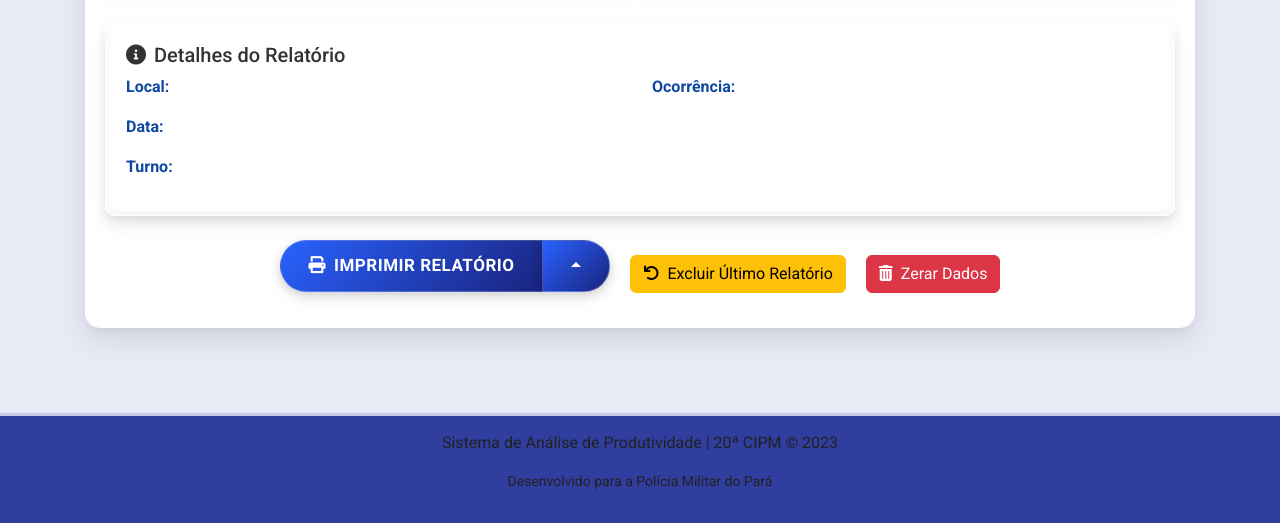
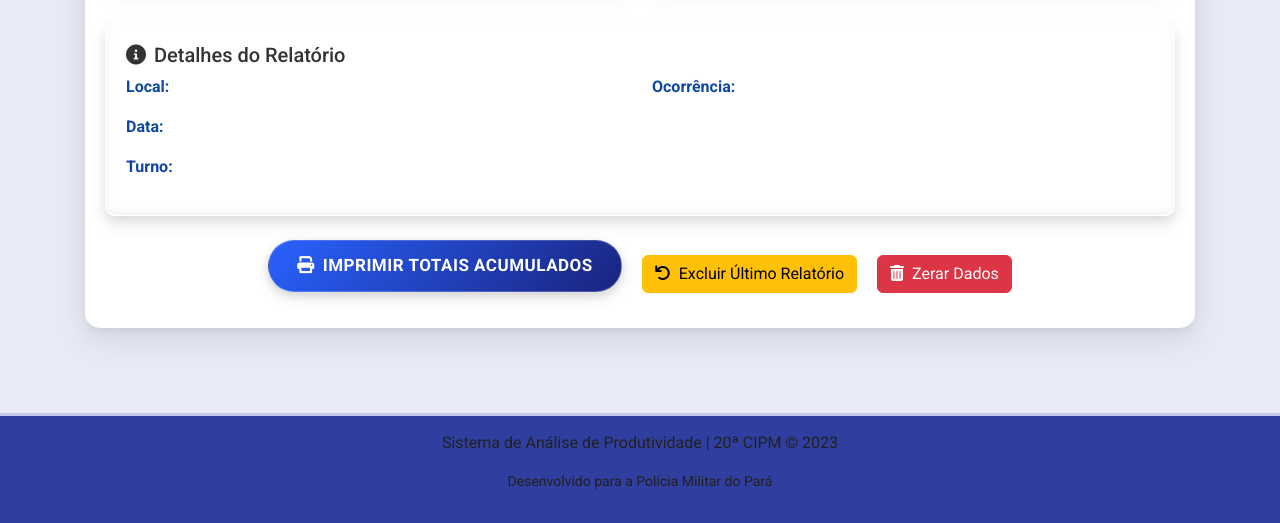
Before and after one commit to tenmuniz/RELATORIOS, a Flask app: page / in a window 1280 px wide. Shown: the part 1458-1981 px from the top of the page. Run offline with Flask 3, Linux system fonts and the light colour scheme; data that the repository does not hold is empty.

Commit message:
Fixes a broken report printing button
Simplified the report printing functionality by removing redundant buttons and implementing a single button to print a summary PDF report of total accumulated data, modifying `static/js/print-manager.js` and `templates/index.html`.

Replit-Commit-Author: Agent
Replit-Commit-Session-Id: 86e28d72-0d2a-4c5b-8e77-a5b2222ae40b
Replit-Commit-Screenshot-Url: https://storage.googleapis.com/screenshot-production-us-central1/67897340-ed91-4772-8350-adeb704ffe7b/31be10e8-9e55-4587-a4d6-1b122f3d27c7.jpg

```diff
--- a/static/js/print-manager.js
+++ b/static/js/print-manager.js
@@ -17,31 +17,20 @@ class PrintManager {
   }
 
   /**
-   * Vincular eventos de impressão
+   * Vincular eventos de impressão - apenas um botão de impressão de PDF
    */
   bindEvents() {
     const printButton = document.getElementById('printReportButton');
-    const printPDFButton = document.getElementById('printPDFButton');
-    const printFullButton = document.getElementById('printFullButton');
 
     if (printButton) {
-      printButton.addEventListener('click', () => this.generatePrintView('current'));
-    }
-
-    if (printPDFButton) {
-      printPDFButton.addEventListener('click', () => this.generatePrintView('pdf'));
-    }
-
-    if (printFullButton) {
-      printFullButton.addEventListener('click', () => this.generatePrintView('full'));
+      printButton.addEventListener('click', () => this.printTotalsReport());
     }
   }
 
   /**
-   * Gerar a visualização de impressão
-   * @param {string} type - Tipo de impressão ('current', 'pdf', 'full')
+   * Função simplificada para impressão de relatório de totais
    */
-  generatePrintView(type = 'current') {
+  printTotalsReport() {
     const printContainer = document.createElement('div');
     printContainer.id = 'printContainer';
     printContainer.className = 'print-only';
@@ -56,19 +45,8 @@ class PrintManager {
     // Adicionar container ao documento
     document.body.appendChild(printContainer);
 
-    // Gerar conteúdo com base no tipo
-    switch (type) {
-      case 'pdf':
-        this.generatePDFPrintView(printContainer);
-        break;
-      case 'full':
-        this.generateFullReportPrintView(printContainer);
-        break;
-      case 'current':
-      default:
-        this.generateCurrentReportPrintView(printContainer);
-        break;
-    }
+    // Gerar o relatório de totais acumulados
+    this.generateTotalsReport(printContainer);
 
     // Pequeno atraso para garantir que o DOM foi atualizado
     setTimeout(() => {
@@ -79,6 +57,179 @@ class PrintManager {
         printContainer.remove();
       }, 1000);
     }, 300);
+  }
+
+  /**
+   * Gerar relatório único de totais acumulados do mês corrente
+   * @param {HTMLElement} container - Container para o relatório
+   */
+  generateTotalsReport(container) {
+    // Mês atual (Abril 2025)
+    const currentMonth = "ABRIL";
+    const currentYear = "2025";
+
+    // Cabeçalho com logo institucional
+    container.innerHTML = `
+      <div class="print-header">
+        ${this.logoSVG}
+        <h1 class="print-title">POLÍCIA MILITAR DO PARÁ</h1>
+        <h2 class="print-subtitle">20ª COMPANHIA INDEPENDENTE DE POLÍCIA MILITAR</h2>
+        <p>TOTAIS ACUMULADOS - ${currentMonth} ${currentYear}</p>
+      </div>
+    `;
+
+    // Data do relatório
+    const currentDate = new Date();
+    const formattedDate = currentDate.toLocaleDateString('pt-BR');
+
+    // Informações básicas do relatório
+    const reportInfo = document.createElement('div');
+    reportInfo.className = 'print-report-info';
+    reportInfo.style.marginBottom = '25px';
+    reportInfo.innerHTML = `
+      <div style="width: 100%; text-align: right; font-weight: bold;">
+        Data de Emissão: ${formattedDate}<br>
+        Total de Relatórios no Mês: ${document.getElementById('reportsCountValue').textContent || '0'}
+      </div>
+    `;
+    container.appendChild(reportInfo);
+
+    // Tabela principal com todos os totais acumulados
+    const statsTable = document.createElement('table');
+    statsTable.className = 'print-detail-table';
+    statsTable.style.width = '100%';
+    statsTable.style.marginBottom = '30px';
+
+    // Cabeçalho da tabela
+    statsTable.innerHTML = `
+      <tr>
+        <th colspan="4" style="font-size: 18px; text-align: center; background-color: #003366 !important; color: white !important; padding: 10px;">
+          TOTAIS ACUMULADOS - PRODUTIVIDADE OPERACIONAL
+        </th>
+      </tr>
+      <tr>
+        <th colspan="4" style="text-align: center; background-color: #f0f0f0 !important;">
+          Abordagens e Inspeções
+        </th>
+      </tr>
+      <tr>
+        <th style="width: 25%">Indicador</th>
+        <th style="width: 25%">Quantidade</th>
+        <th style="width: 25%">Indicador</th>
+        <th style="width: 25%">Quantidade</th>
+      </tr>
+      <tr>
+        <td><strong>Pessoas a Pé</strong></td>
+        <td style="text-align: center; font-weight: bold;">${document.getElementById('totalPeopleValue').textContent || '0'}</td>
+        <td><strong>Motocicletas</strong></td>
+        <td style="text-align: center; font-weight: bold;">${document.getElementById('totalMotorcyclesValue').textContent || '0'}</td>
+      </tr>
+      <tr>
+        <td><strong>Carros</strong></td>
+        <td style="text-align: center; font-weight: bold;">${document.getElementById('totalCarsValue').textContent || '0'}</td>
+        <td><strong>Bicicletas</strong></td>
+        <td style="text-align: center; font-weight: bold;">${document.getElementById('totalBicyclesValue').textContent || '0'}</td>
+      </tr>
+      <tr>
+        <td colspan="3" style="text-align: right; padding-right: 20px;"><strong>Total de Abordagens:</strong></td>
+        <td style="text-align: center; font-weight: bold; font-size: 16px; background-color: #e6f7ff !important;">
+          ${document.getElementById('grandTotalValue').textContent || '0'}
+        </td>
+      </tr>
+
+      <tr>
+        <th colspan="4" style="text-align: center; background-color: #f0f0f0 !important;">
+          Prisões e Capturas
+        </th>
+      </tr>
+      <tr>
+        <td><strong>Prisões Realizadas</strong></td>
+        <td style="text-align: center; font-weight: bold;">${document.getElementById('totalArrestsValue').textContent || '0'}</td>
+        <td><strong>Foragidos Capturados</strong></td>
+        <td style="text-align: center; font-weight: bold;">${document.getElementById('totalFugitivesValue').textContent || '0'}</td>
+      </tr>
+
+      <tr>
+        <th colspan="4" style="text-align: center; background-color: #f0f0f0 !important;">
+          Apreensões
+        </th>
+      </tr>
+      <tr>
+        <td><strong>Motos Apreendidas</strong></td>
+        <td style="text-align: center; font-weight: bold;">${document.getElementById('totalSeizedMotorcyclesValue').textContent || '0'}</td>
+        <td><strong>Drogas Apreendidas</strong></td>
+        <td style="text-align: center; font-weight: bold;">${document.getElementById('totalDrugsSeizedValue').textContent || '0'}</td>
+      </tr>
+      <tr>
+        <td><strong>Armas Brancas</strong></td>
+        <td style="text-align: center; font-weight: bold;">${document.getElementById('totalBladedWeaponsValue').textContent || '0'}</td>
+        <td><strong>Armas de Fogo</strong></td>
+        <td style="text-align: center; font-weight: bold;">${document.getElementById('totalFirearmsValue').textContent || '0'}</td>
+      </tr>
+    `;
+    container.appendChild(statsTable);
+
+    // Adicionar gráfico simples de barras horizontais com caracteres
+    const chartContainer = document.createElement('div');
+    chartContainer.className = 'print-chart-container';
+    chartContainer.style.marginTop = '30px';
+    chartContainer.style.marginBottom = '30px';
+    chartContainer.innerHTML = `
+      <h3 style="text-align: center; margin-bottom: 15px;">Proporção de Abordagens</h3>
+      <table class="print-detail-table" style="width: 100%;">
+        <tr>
+          <th style="width: 20%;">Tipo</th>
+          <th style="width: 15%;">Quantidade</th>
+          <th style="width: 65%;">Proporção</th>
+        </tr>
+        <tr>
+          <td>Pessoas</td>
+          <td style="text-align: center;">${document.getElementById('totalPeopleValue').textContent || '0'}</td>
+          <td>${this.generateBarChart(parseInt(document.getElementById('totalPeopleValue').textContent || '0'), parseInt(document.getElementById('grandTotalValue').textContent || '1'))}</td>
+        </tr>
+        <tr>
+          <td>Motos</td>
+          <td style="text-align: center;">${document.getElementById('totalMotorcyclesValue').textContent || '0'}</td>
+          <td>${this.generateBarChart(parseInt(document.getElementById('totalMotorcyclesValue').textContent || '0'), parseInt(document.getElementById('grandTotalValue').textContent || '1'))}</td>
+        </tr>
+        <tr>
+          <td>Carros</td>
+          <td style="text-align: center;">${document.getElementById('totalCarsValue').textContent || '0'}</td>
+          <td>${this.generateBarChart(parseInt(document.getElementById('totalCarsValue').textContent || '0'), parseInt(document.getElementById('grandTotalValue').textContent || '1'))}</td>
+        </tr>
+        <tr>
+          <td>Bicicletas</td>
+          <td style="text-align: center;">${document.getElementById('totalBicyclesValue').textContent || '0'}</td>
+          <td>${this.generateBarChart(parseInt(document.getElementById('totalBicyclesValue').textContent || '0'), parseInt(document.getElementById('grandTotalValue').textContent || '1'))}</td>
+        </tr>
+      </table>
+    `;
+    container.appendChild(chartContainer);
+
+    // Assinaturas
+    const signaturesTable = document.createElement('div');
+    signaturesTable.className = 'print-signatures';
+    signaturesTable.style.marginTop = '50px';
+    signaturesTable.innerHTML = `
+      <div class="print-signature">
+        <div class="print-signature-line">Responsável pelo Relatório</div>
+      </div>
+      <div class="print-signature">
+        <div class="print-signature-line">Comandante da 20ª CIPM</div>
+      </div>
+    `;
+    container.appendChild(signaturesTable);
+
+    // Rodapé
+    const formattedTime = currentDate.toLocaleTimeString('pt-BR');
+
+    const footer = document.createElement('div');
+    footer.className = 'print-footer';
+    footer.innerHTML = `
+      <div>Sistema de Análise de Produtividade | 20ª CIPM © 2023-2025</div>
+      <div class="print-datetime">Documento gerado em: ${formattedDate} às ${formattedTime}</div>
+    `;
+    container.appendChild(footer);
   }
 
   /**
--- a/templates/index.html
+++ b/templates/index.html
@@ -260,22 +260,9 @@ OCORRÊNCIA: Descrição da ocorrência..."></textarea>
 
             <!-- Action Buttons -->
             <div class="mt-4 text-center">
-              <div class="btn-group dropup mb-3">
-                <button id="printReportButton" class="btn btn-primary">
-                  <i class="fas fa-print me-2"></i>Imprimir Relatório
-                </button>
-                <button type="button" class="btn btn-primary dropdown-toggle dropdown-toggle-split" data-bs-toggle="dropdown" aria-expanded="false">
-                  <span class="visually-hidden">Toggle Dropdown</span>
-                </button>
-                <ul class="dropdown-menu">
-                  <li><a class="dropdown-item" href="#" id="printPDFButton">
-                    <i class="fas fa-file-pdf me-2"></i>Totais Acumulados
-                  </a></li>
-                  <li><a class="dropdown-item" href="#" id="printFullButton">
-                    <i class="fas fa-file-alt me-2"></i>Relatório Completo
-                  </a></li>
-                </ul>
-              </div>
+              <button id="printReportButton" class="btn btn-primary mb-3">
+                <i class="fas fa-print me-2"></i>Imprimir Totais Acumulados
+              </button>
               <button class="btn btn-warning ms-3" onclick="deleteLastReport()">
                 <i class="fas fa-undo me-2"></i>Excluir Último Relatório
               </button>
```
